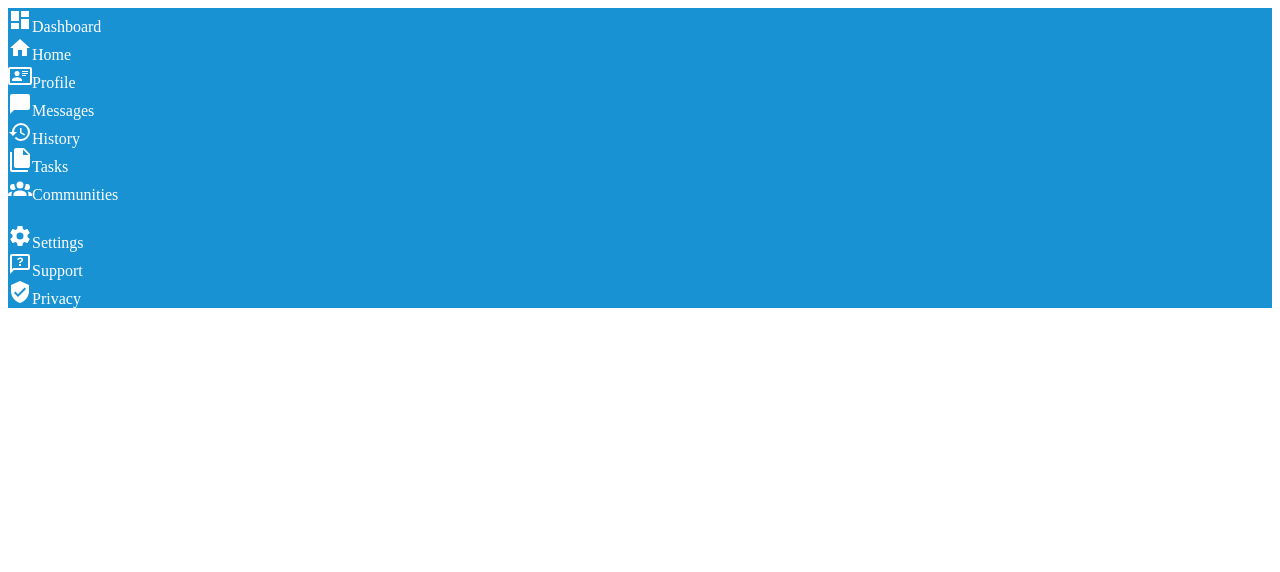
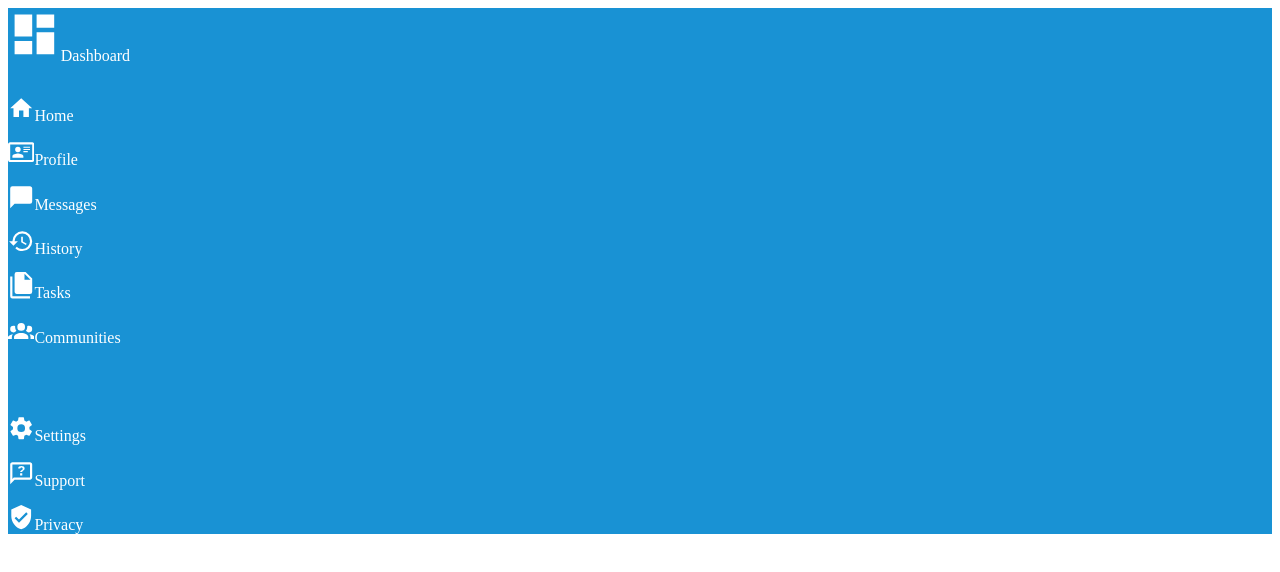
Before and after one commit to ezratweaver/TheOdinProject, a React (Vite) app in the folder IntermediateHTMLAndCSS/fe6-admin-dashboard/: page / in a window 1280 px wide. Shown: the top 572 px of the page. Built offline with nearby package versions, Linux system fonts and the light colour scheme.

Commit message:
Add partial styling to Sidebar

```diff
--- a/IntermediateHTMLAndCSS/fe6-admin-dashboard/src/components/Sidebar.jsx
+++ b/IntermediateHTMLAndCSS/fe6-admin-dashboard/src/components/Sidebar.jsx
@@ -13,19 +13,36 @@ import {
   mdiShieldCheck,
 } from "@mdi/js";
 
-const StyledIcon = ({ path }) => {
-  return <Icon path={path} size={1} color="white" />;
+const StyledIcon = ({ path, size }) => {
+  return <Icon path={path} size={size ?? 1.1} color="white" />;
 };
 
 const Sidebar = () => {
   return (
-    <div style={{ backgroundColor: "#1992d4", color: "white" }}>
-      <div>
-        <StyledIcon path={mdiViewDashboard} />
+    <div
+      style={{
+        backgroundColor: "#1992d4",
+        color: "white",
+        display: "flex",
+        flexDirection: "column",
+      }}
+    >
+      <div style={{ paddingBottom: "30px" }}>
+        <StyledIcon path={mdiViewDashboard} size={2.2} />
         Dashboard
       </div>
 
-      <ul style={{ listStyle: "none", color: "white", margin: 0, padding: 0 }}>
+      <ul
+        style={{
+          listStyle: "none",
+          color: "white",
+          margin: 0,
+          padding: 0,
+          display: "flex",
+          flexDirection: "column",
+          gap: '14px',
+        }}
+      >
         <li>
           <StyledIcon path={mdiHome} />
           Home
```
